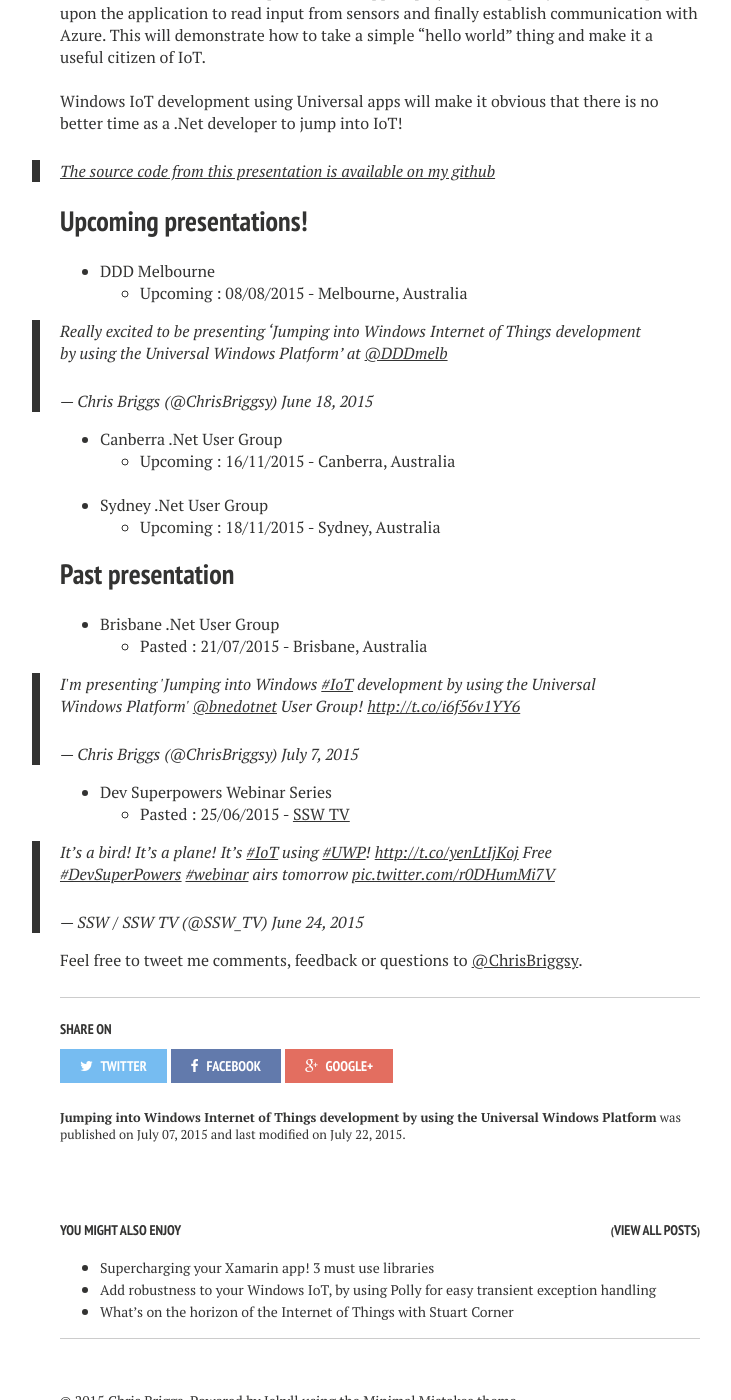
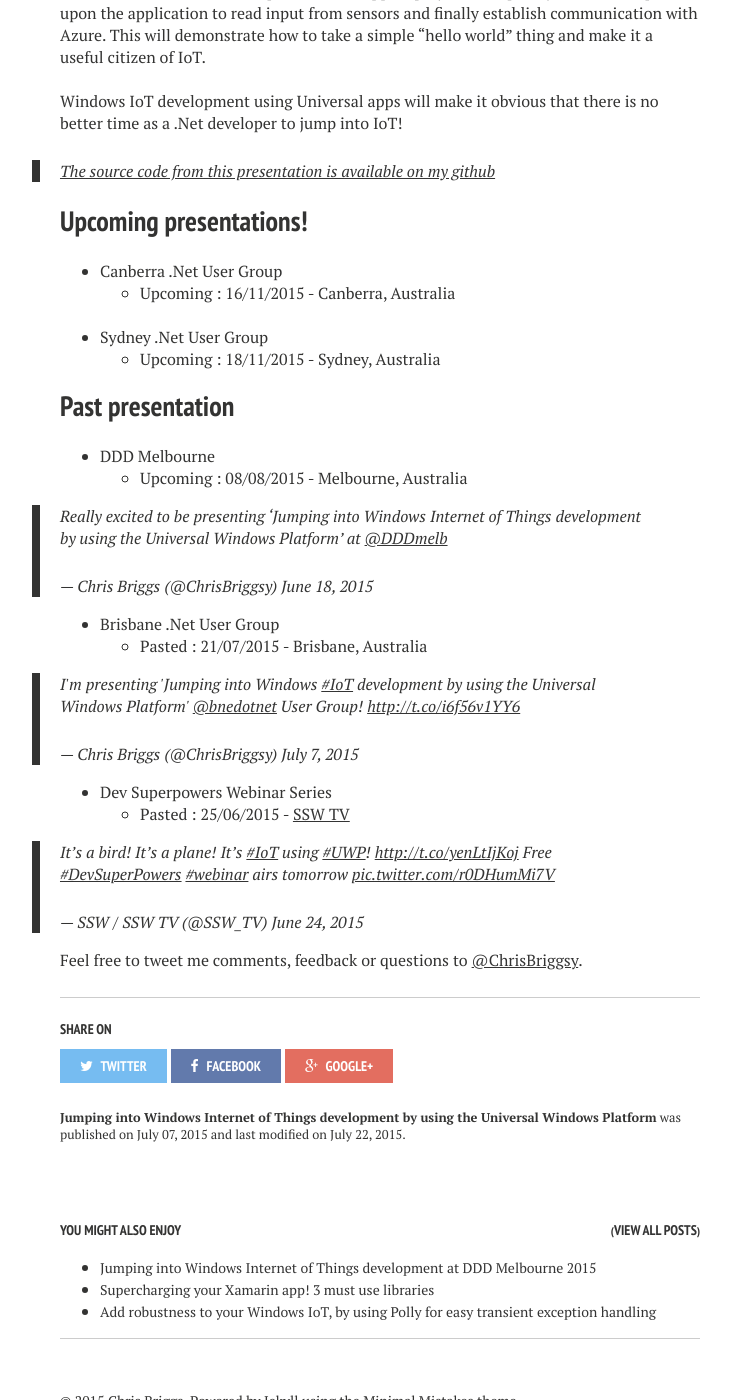
Before and after one commit to Briggsc28/briggsc28.github.io, a Jekyll site: the page built from _posts/2015-07-07-Dev-superpowers-Jumping-into-windows-internet-of-things.md, in a window 1280 px wide and 1400 px high, scrolled down 750 px. Shown: the whole window, without its empty margins (260-991 px from the left). Built offline with Jekyll 4.4.1, drawn with Linux system fonts in a browser that asks for light colours; nearby versions of some CDN libraries; some of the changed lines change nothing that is shown.

Commit message:
Added post for DDD Melb
Added post for DDD Melb

```diff
--- a/_posts/2015-07-07-Dev-superpowers-Jumping-into-windows-internet-of-things.md
+++ b/_posts/2015-07-07-Dev-superpowers-Jumping-into-windows-internet-of-things.md
@@ -19,22 +19,18 @@
 
 ##Upcoming presentations!
 
-
-
-* DDD Melbourne
-  * Upcoming : 08/08/2015 - Melbourne, Australia
-
-<blockquote class="twitter-tweet" lang="en"><p lang="en" dir="ltr">Really excited to be presenting ‘Jumping into Windows Internet of Things development by using the Universal Windows Platform’ at <a href="https://twitter.com/DDDMelb">@DDDmelb</a></p>&mdash; Chris Briggs (@ChrisBriggsy) <a href="https://twitter.com/ChrisBriggsy/status/611339249292414976">June 18, 2015</a></blockquote>
-
 * Canberra .Net User Group
   * Upcoming : 16/11/2015 - Canberra, Australia
  <br><br>
 * Sydney .Net User Group
   * Upcoming : 18/11/2015 - Sydney, Australia
 
+## Past presentation
 
+* DDD Melbourne
+  * Upcoming : 08/08/2015 - Melbourne, Australia
 
-## Past presentation
+<blockquote class="twitter-tweet" lang="en"><p lang="en" dir="ltr">Really excited to be presenting ‘Jumping into Windows Internet of Things development by using the Universal Windows Platform’ at <a href="https://twitter.com/DDDMelb">@DDDmelb</a></p>&mdash; Chris Briggs (@ChrisBriggsy) <a href="https://twitter.com/ChrisBriggsy/status/611339249292414976">June 18, 2015</a></blockquote>
 
 * Brisbane .Net User Group
   * Pasted : 21/07/2015 - Brisbane, Australia
@@ -44,7 +40,6 @@
 * Dev Superpowers Webinar Series
   * Pasted : 25/06/2015 - [SSW TV](http://tv.ssw.com/webinar-windows-internet-of-things)
 
-
 <blockquote class="twitter-tweet" lang="en"><p lang="en" dir="ltr">It’s a bird! It’s a plane! It’s <a href="https://twitter.com/hashtag/IoT?src=hash">#IoT</a> using <a href="https://twitter.com/hashtag/UWP?src=hash">#UWP</a>! <a href="http://t.co/yenLtIjKoj">http://t.co/yenLtIjKoj</a> Free <a href="https://twitter.com/hashtag/DevSuperPowers?src=hash">#DevSuperPowers</a> <a href="https://twitter.com/hashtag/webinar?src=hash">#webinar</a> airs tomorrow <a href="http://t.co/r0DHumMi7V">pic.twitter.com/r0DHumMi7V</a></p>&mdash; SSW / SSW TV (@SSW_TV) <a href="https://twitter.com/SSW_TV/status/613511932327383040">June 24, 2015</a></blockquote>
 
 Feel free to tweet me comments, feedback or questions to [@ChrisBriggsy](https://twitter.com/ChrisBriggsy).
--- /dev/null
+++ b/_posts/2015-08-10-DDDMelb-2015.md
@@ -0,0 +1,32 @@
+---
+layout: post
+title: Jumping into Windows Internet of Things development at DDD Melbourne 2015
+excerpt: "Whats that It’s a bird! It’s a plane! It’s #Windows10 IoT using UWP on a Pi at DDD Melbourne 2015!"
+modified: 2015-08-10
+tags: [Windows 10, IoT, Pi, Dev SuperPowers, DDD Melbourne]
+comments: true
+image:
+  feature: sample-image-5.jpg
+  credit: WeGraphics
+  creditlink: http://wegraphics.net/downloads/free-ultimate-blurred-background-pack/
+---
+
+![Welcome-to-DDD2015](/images/Welcome-to-DDD2015.jpg)
+
+I presented 'Jumping into Windows Internet of Things development by using the Universal Windows Platform' at DDD Melbourne 2015. The presentation was a success,  with the devices drawing a room full of curious devs. Ready to learn about the new Windows 10 IoT.
+
+For me, the best part of DDD Melbourne 2015 was being able to walk around and have discussions with passionate developers. As I found I learnt as much from these conversations, as the talks themselves.
+
+Thank you to the team behind DD Melbourne 2015, for running an excellent event. I will definitely submit a talk next year, community willing I'll get the pleasures of presenting at DDD Melbourne 2016.
+
+>[The source code from this presentation is available on my github](https://github.com/ChrisBriggsy/DDD-Melbourne-2015-Dev-superpowers-Jumping-into-Windows-IoT)
+
+>[The slide deck from this presentation is available on slideshare](http://www.slideshare.net/ChrisBriggsy/ddd-melbourne-2015-dev-superpowers-jumping-into-windows-internet-of-things-development-by-using-the-universal-app-platform)
+
+## Unable to attend the presentation at DDD Melbourne 2015?
+
+Watch the original dev super powers recording!
+
+<iframe width="560" height="315" src="//www.youtube.com/embed/HOnADQIdrTk" frameborder="0" allowfullscreen="allowfullscreen">&nbsp;</iframe>
+
+Feel free to tweet me comments, feedback or questions to [@ChrisBriggsy](https://twitter.com/ChrisBriggsy).
```
Also changed, not shown: images/Welcome-to-DDD2015.jpg (added).
